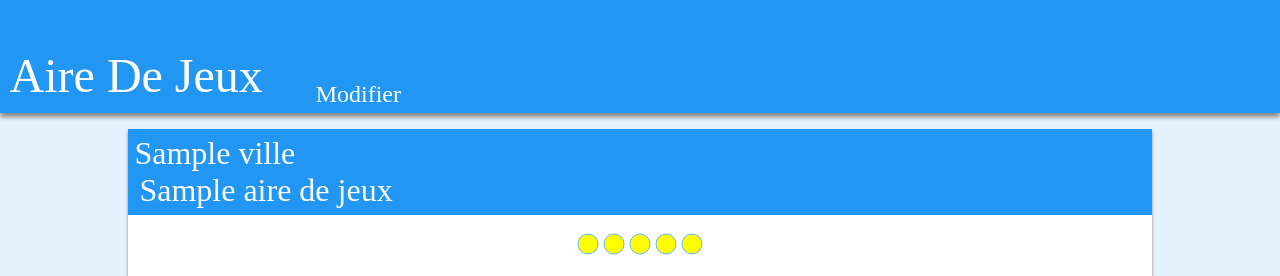
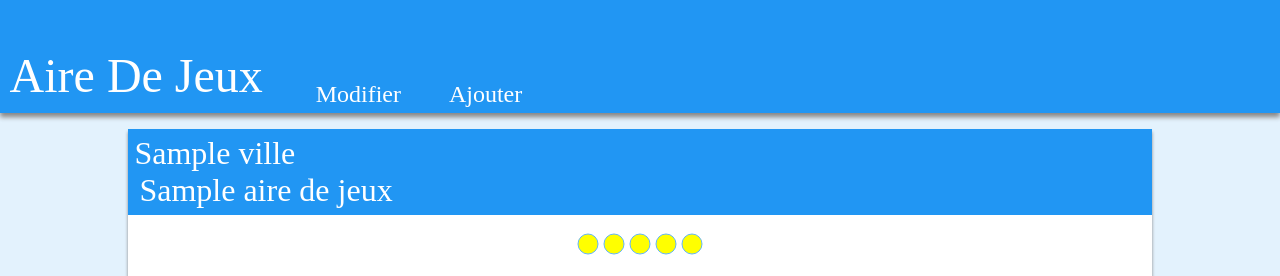
Before and after one commit to stephane-duteriez/airedejeux, a Python web app: template template/detail.html in a window 1280 px wide. Shown: the top 276 px of the page. Run offline with Jinja, Linux system fonts and the light colour scheme; the template is opened without the code that fills it: most values are stand-ins (such as "Sample title", 1, 10 or a date in 2020); some libraries are stand-ins or nearby versions.

Commit message:
permettre d'ajouter une nouvelle aire de jeux directement depuis la page detail.

```diff
--- a/dbClass.py
+++ b/dbClass.py
@@ -32,7 +32,8 @@ class AireDeJeux(ndb.Model):
                 "age": detail.age,
                 "ville": ville.nom,
                 "departement": ville.departement,
-                "coordonnees_ville": ville.coordonnees
+                "coordonnees_ville": ville.coordonnees,
+                "key_ville": ville.key.urlsafe()
                 }
         return data
 
--- a/template/detail.html
+++ b/template/detail.html
@@ -5,6 +5,7 @@
 {% block menu %}
     <li class="menu" style="cursor: pointer">
         <a href="/modifier/{{ aireDeJeux.indice|e }}">Modifier</a>
+        <li class="menu" onclick="location.href='/créerAireDeJeux?keyVille={{ aireDeJeux.key_ville }}'" style="cursor: pointer" id="bt_creation">Ajouter</li>
     </li>
 {% endblock %}
 {% block content %}
```
